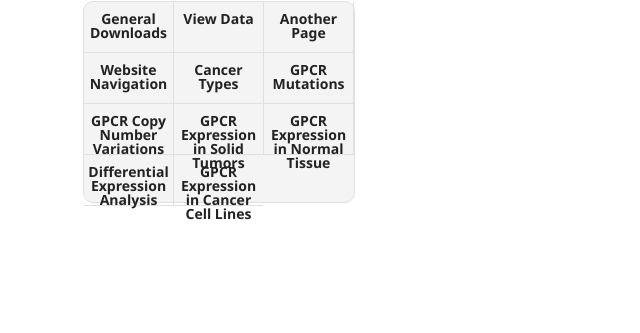
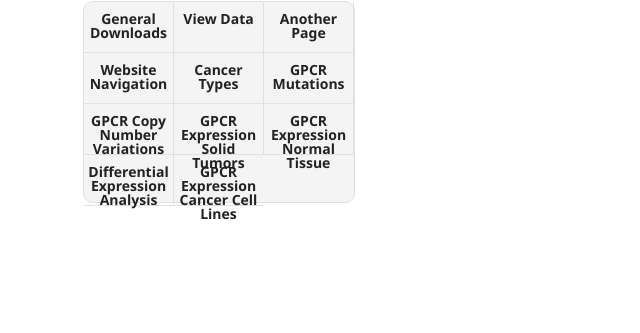
Before and after one commit to insellab/insellab.github.io, a Jekyll site: the page built from navigation.md, in a window 1280 px wide. Shown: the part 149-482 px from the top of the page, without its empty margins (127-767 px from the left). Built offline with Jekyll 4.4.1, drawn with Linux system fonts in a browser that asks for light colours; our own code applies the rules of GitHub Pages for plain Markdown files.

```diff
--- a/_layouts/default.html
+++ b/_layouts/default.html
@@ -34,10 +34,10 @@
             <li><a href="https://insellab.github.io/cancertypes"><strong>Cancer Types</strong></a></li>
             <li><a href="https://insellab.github.io/cancertypes"><strong>GPCR Mutations</strong></a></li>
             <li><a href="https://insellab.github.io/cancertypes"><strong>GPCR Copy Number Variations</strong></a></li>
-            <li><a href="https://insellab.github.io/cancertypes"><strong>GPCR Expression in Solid Tumors</strong></a></li>
-            <li><a href="https://insellab.github.io/cancertypes"><strong>GPCR Expression in Normal Tissue</strong></a></li>
+            <li><a href="https://insellab.github.io/cancertypes"><strong>GPCR Expression Solid Tumors</strong></a></li>
+            <li><a href="https://insellab.github.io/cancertypes"><strong>GPCR Expression Normal Tissue</strong></a></li>
             <li><a href="https://insellab.github.io/cancertypes"><strong>Differential Expression Analysis</strong></a></li>
-            <li><a href="https://insellab.github.io/cancertypes"><strong>GPCR Expression in Cancer Cell Lines</strong></a></li>
+            <li><a href="https://insellab.github.io/cancertypes"><strong>GPCR Expression Cancer Cell Lines</strong></a></li>
           </ul>
         <!-- {% endif %} -->
       </header>
```
